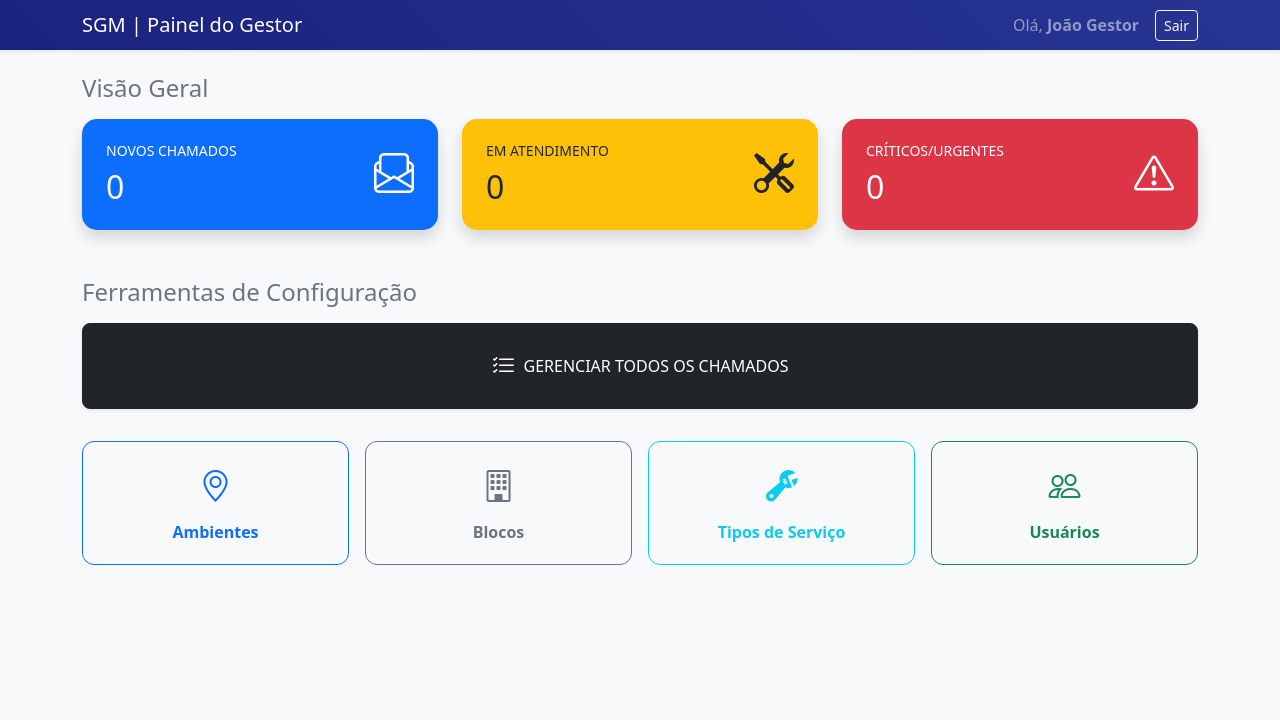
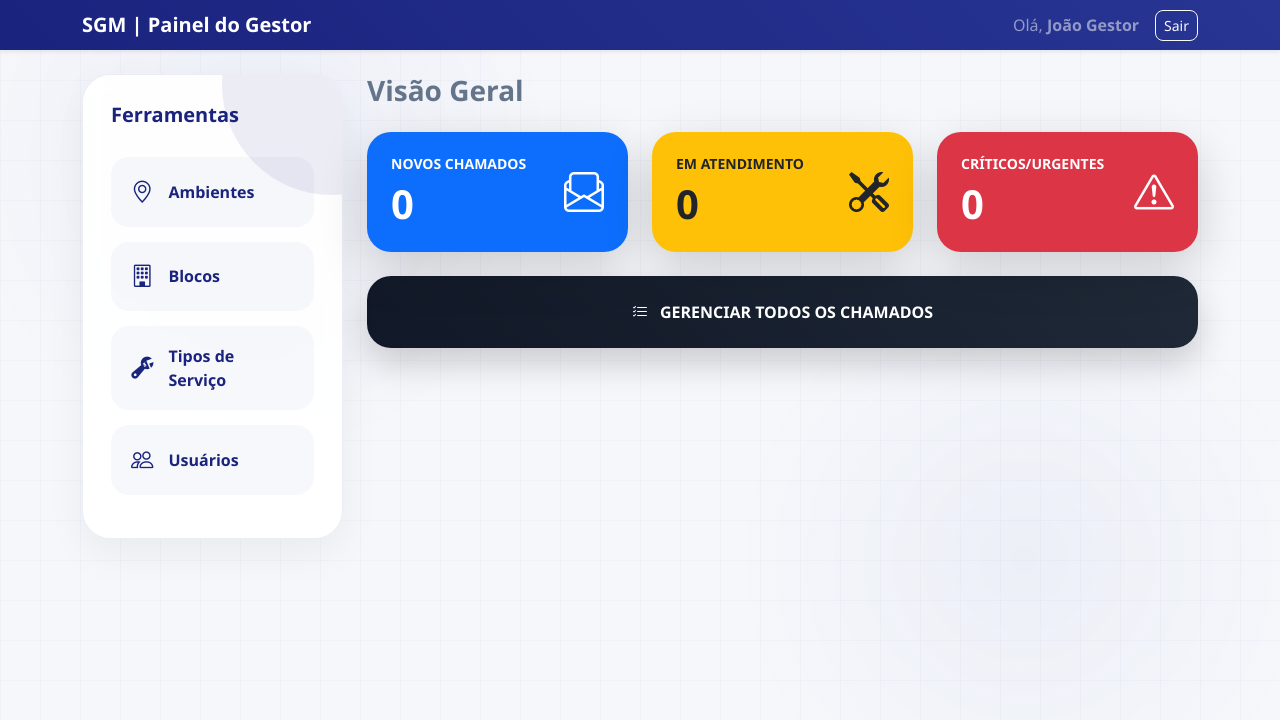
Before and after one commit to Breno-GitH/Projeto-sgm, a PHP site: page /gestor_dashboard.php in a window 1280 px wide. Shown: the top 720 px of the page. Run offline with PHP 8.4, Linux system fonts and the light colour scheme.

Commit message:
atualizações

```diff
--- a/gestor_dashboard.php
+++ b/gestor_dashboard.php
@@ -1,126 +1,456 @@
 <!DOCTYPE html>
 <html lang="pt-br">
+
 <head>
     <meta charset="UTF-8">
     <meta name="viewport" content="width=device-width, initial-scale=1.0">
     <title>SGM - Dashboard Gestor</title>
-    <link rel="stylesheet" href="https://cdn.jsdelivr.net/npm/bootstrap@5.3.3/dist/css/bootstrap.min.css">
-    <link rel="stylesheet" href="https://cdn.jsdelivr.net/npm/bootstrap-icons@1.11.3/font/bootstrap-icons.min.css">
+
+    <link rel="stylesheet"
+        href="https://cdn.jsdelivr.net/npm/bootstrap@5.3.3/dist/css/bootstrap.min.css">
+
+    <link rel="stylesheet"
+        href="https://cdn.jsdelivr.net/npm/bootstrap-icons@1.11.3/font/bootstrap-icons.min.css">
+
     <style>
-        .card-stat {
+
+        body{
+            background: #f5f7fb;
+            overflow-x: hidden;
+            position: relative;
+            font-family: "Segoe UI", sans-serif;
+        }
+
+        body::before{
+
+            content: "";
+
+            position: fixed;
+
+            inset: 0;
+
+            background:
+
+            radial-gradient(
+                circle at 20% 20%,
+                rgba(26,35,126,0.04) 0%,
+                transparent 25%
+            ),
+
+            radial-gradient(
+                circle at 80% 70%,
+                rgba(40,53,147,0.04) 0%,
+                transparent 25%
+            ),
+
+            linear-gradient(
+                rgba(26,35,126,0.025) 1px,
+                transparent 1px
+            ),
+
+            linear-gradient(
+                90deg,
+                rgba(26,35,126,0.025) 1px,
+                transparent 1px
+            );
+
+            background-size:
+                auto,
+                auto,
+                40px 40px,
+                40px 40px;
+
+            z-index: -1;
+        }
+
+        .navbar-custom{
+            background: linear-gradient(45deg, #1a237e, #283593);
+        }
+
+        .card-stat{
             border: none;
-            border-radius: 15px;
-            transition: transform 0.2s;
+            border-radius: 24px;
+            transition: 0.3s;
+            overflow: hidden;
         }
-        .card-stat:hover {
-            transform: translateY(-5px);
+
+        .card-stat:hover{
+            transform: translateY(-6px);
         }
-        .btn-config {
-            padding: 20px;
-            font-weight: bold;
+
+        .tech-sidebar{
+
+            background: rgba(255,255,255,0.92);
+
+            backdrop-filter: blur(10px);
+
+            border-radius: 28px;
+
+            padding: 28px;
+
+            height: 100%;
+
+            position: relative;
+
+            overflow: hidden;
+
+            border: 1px solid rgba(26,35,126,0.08);
+
+            box-shadow: 0 15px 40px rgba(0,0,0,0.05);
+
+        }
+
+        .sidebar-glow{
+
+            position: absolute;
+
+            width: 220px;
+            height: 220px;
+
+            border-radius: 50%;
+
+            background: rgba(26,35,126,0.08);
+
+            top: -100px;
+            right: -100px;
+
+        }
+
+        .sidebar-title{
+
+            font-weight: 800;
+
+            color: #1a237e;
+
+            margin-bottom: 30px;
+
+            position: relative;
+
+            z-index: 2;
+
+        }
+
+        .side-item{
+
             display: flex;
-            flex-direction: column;
+
             align-items: center;
-            gap: 10px;
-            border-radius: 12px;
-            transition: all 0.3s;
+
+            gap: 15px;
+
+            padding: 18px 20px;
+
+            border-radius: 18px;
+
+            text-decoration: none;
+
+            color: #1a237e;
+
+            margin-bottom: 15px;
+
+            transition: 0.3s;
+
+            position: relative;
+
+            z-index: 2;
+
+            background: rgba(26,35,126,0.03);
+
         }
-        .btn-config:hover {
-            filter: brightness(1.1);
-            box-shadow: 0 4px 12px rgba(0,0,0,0.1);
+
+        .side-item:hover{
+
+            transform: translateX(6px);
+
+            background: rgba(26,35,126,0.08);
+
+            color: #1a237e;
+
         }
-        a { text-decoration: none; }
+
+        .side-item i{
+
+            font-size: 1.4rem;
+
+        }
+
+        .side-item span{
+
+            font-weight: 600;
+
+        }
+
+        .dashboard-btn{
+
+            width: 100%;
+
+            border: none;
+
+            border-radius: 24px;
+
+            padding: 24px;
+
+            font-weight: 700;
+
+            font-size: 1rem;
+
+            color: white;
+
+            background: linear-gradient(
+                45deg,
+                #111827,
+                #1f2937
+            );
+
+            display: flex;
+
+            justify-content: center;
+
+            align-items: center;
+
+            gap: 12px;
+
+            text-decoration: none;
+
+            transition: 0.3s;
+
+            box-shadow: 0 15px 35px rgba(0,0,0,0.18);
+
+        }
+
+        .dashboard-btn:hover{
+
+            transform: translateY(-4px);
+
+            color: white;
+
+        }
+
+        .section-title{
+            color: #64748b;
+            font-weight: 700;
+        }
+
+        @media(max-width: 991px){
+
+            .tech-sidebar{
+                margin-bottom: 25px;
+            }
+
+        }
+
     </style>
 </head>
-<body class="bg-light">
+
+<body>
 
     <header>
-        <nav class="navbar navbar-expand-lg navbar-dark mb-4 shadow-sm" style="background: linear-gradient(45deg, #1a237e, #283593);">
+
+        <nav class="navbar navbar-expand-lg navbar-dark navbar-custom shadow-sm">
+
             <div class="container">
-                <span class="navbar-brand mb-0 h1">SGM | Painel do Gestor</span>
+
+                <span class="navbar-brand mb-0 h1 fw-bold">
+                    SGM | Painel do Gestor
+                </span>
+
                 <div class="d-flex align-items-center gap-3">
-                    <span class="text-white-50">Olá, <strong><?php echo $_SESSION['user_nome'] ?? 'João Gestor'; ?></strong></span>
-                    <a href="api/logout.php" class="btn btn-outline-light btn-sm">Sair</a>
+
+                    <span class="text-white-50">
+                        Olá,
+                        <strong>
+                            <?php echo $_SESSION['user_nome'] ?? 'João Gestor'; ?>
+                        </strong>
+                    </span>
+
+                    <a href="api/logout.php"
+                    class="btn btn-outline-light btn-sm rounded-3">
+                        Sair
+                    </a>
+
                 </div>
+
             </div>
+
         </nav>
+
     </header>
 
-    <main class="container">
-        <h4 class="mb-3 text-secondary">Visão Geral</h4>
-        <div class="row g-4 mb-5">
-            <div class="col-md-4">
-                <div class="card card-stat bg-primary text-white shadow">
-                    <div class="card-body p-4">
-                        <div class="d-flex justify-content-between">
-                            <div>
-                                <h6 class="text-uppercase small">Novos Chamados</h6>
-                                <h2 class="mb-0">0</h2>
+    <main class="container py-4">
+
+        <div class="row g-4 align-items-stretch">
+
+            <!-- SIDEBAR -->
+
+            <div class="col-lg-3">
+
+                <div class="tech-sidebar">
+
+                    <div class="sidebar-glow"></div>
+
+                    <h5 class="sidebar-title">
+                        Ferramentas
+                    </h5>
+
+                    <a href="config_ambientes.php" class="side-item">
+
+                        <i class="bi bi-geo-alt"></i>
+
+                        <span>Ambientes</span>
+
+                    </a>
+
+                    <a href="config_blocos.php" class="side-item">
+
+                        <i class="bi bi-building"></i>
+
+                        <span>Blocos</span>
+
+                    </a>
+
+                    <a href="config_tipos_servico.php" class="side-item">
+
+                        <i class="bi bi-wrench-adjustable"></i>
+
+                        <span>Tipos de Serviço</span>
+
+                    </a>
+
+                    <a href="config_usuarios.php" class="side-item">
+
+                        <i class="bi bi-people"></i>
+
+                        <span>Usuários</span>
+
+                    </a>
+
+                </div>
+
+            </div>
+
+
+            <!-- DASHBOARD -->
+
+            <div class="col-lg-9">
+
+                <h3 class="section-title mb-4">
+                    Visão Geral
+                </h3>
+
+                <div class="row g-4 mb-4">
+
+                    <div class="col-md-4">
+
+                        <div class="card card-stat bg-primary text-white shadow-lg">
+
+                            <div class="card-body p-4">
+
+                                <div class="d-flex justify-content-between align-items-center">
+
+                                    <div>
+
+                                        <h6 class="text-uppercase small fw-bold">
+                                            Novos Chamados
+                                        </h6>
+
+                                        <h1 class="fw-bold mb-0">
+                                            0
+                                        </h1>
+
+                                    </div>
+
+                                    <i class="bi bi-envelope-paper fs-1"></i>
+
+                                </div>
+
                             </div>
-                            <i class="bi bi-envelope-paper fs-1"></i>
+
                         </div>
+
                     </div>
+
+
+                    <div class="col-md-4">
+
+                        <div class="card card-stat bg-warning text-dark shadow-lg">
+
+                            <div class="card-body p-4">
+
+                                <div class="d-flex justify-content-between align-items-center">
+
+                                    <div>
+
+                                        <h6 class="text-uppercase small fw-bold">
+                                            Em Atendimento
+                                        </h6>
+
+                                        <h1 class="fw-bold mb-0">
+                                            0
+                                        </h1>
+
+                                    </div>
+
+                                    <i class="bi bi-tools fs-1"></i>
+
+                                </div>
+
+                            </div>
+
+                        </div>
+
+                    </div>
+
+
+                    <div class="col-md-4">
+
+                        <div class="card card-stat bg-danger text-white shadow-lg">
+
+                            <div class="card-body p-4">
+
+                                <div class="d-flex justify-content-between align-items-center">
+
+                                    <div>
+
+                                        <h6 class="text-uppercase small fw-bold">
+                                            Críticos/Urgentes
+                                        </h6>
+
+                                        <h1 class="fw-bold mb-0">
+                                            0
+                                        </h1>
+
+                                    </div>
+
+                                    <i class="bi bi-exclamation-triangle fs-1"></i>
+
+                                </div>
+
+                            </div>
+
+                        </div>
+
+                    </div>
+
                 </div>
+
+
+                <a href="gestor_chamados.php"
+                class="dashboard-btn">
+
+                    <i class="bi bi-list-check"></i>
+
+                    GERENCIAR TODOS OS CHAMADOS
+
+                </a>
+
             </div>
-            <div class="col-md-4">
-                <div class="card card-stat bg-warning text-dark shadow">
-                    <div class="card-body p-4">
-                        <div class="d-flex justify-content-between">
-                            <div>
-                                <h6 class="text-uppercase small">Em Atendimento</h6>
-                                <h2 class="mb-0">0</h2>
-                            </div>
-                            <i class="bi bi-tools fs-1"></i>
-                        </div>
-                    </div>
-                </div>
-            </div>
-            <div class="col-md-4">
-                <div class="card card-stat bg-danger text-white shadow">
-                    <div class="card-body p-4">
-                        <div class="d-flex justify-content-between">
-                            <div>
-                                <h6 class="text-uppercase small">Críticos/Urgentes</h6>
-                                <h2 class="mb-0">0</h2>
-                            </div>
-                            <i class="bi bi-exclamation-triangle fs-1"></i>
-                        </div>
-                    </div>
-                </div>
-            </div>
+
         </div>
 
-        <h4 class="mb-3 text-secondary">Ferramentas de Configuração</h4>
-        <div class="row g-3">
-            <div class="col-md-12">
-                <a href="gestor_chamados.php" class="btn btn-dark w-100 p-4 mb-3 rounded-3 d-flex align-items-center justify-content-center gap-2 shadow-sm">
-                    <i class="bi bi-list-check fs-4"></i> GERENCIAR TODOS OS CHAMADOS
-                </a>
-            </div>
-
-            <div class="col-6 col-md-3">
-                <a href="config_ambientes.php" class="btn btn-outline-primary btn-config w-100">
-                    <i class="bi bi-geo-alt fs-2"></i> Ambientes
-                </a>
-            </div>
-            <div class="col-6 col-md-3">
-                <a href="config_blocos.php" class="btn btn-outline-secondary btn-config w-100">
-                    <i class="bi bi-building fs-2"></i> Blocos
-                </a>
-            </div>
-            <div class="col-6 col-md-3">
-                <a href="config_tipos_servico.php" class="btn btn-outline-info btn-config w-100">
-                    <i class="bi bi-wrench-adjustable fs-2"></i> Tipos de Serviço
-                </a>
-            </div>
-            <div class="col-6 col-md-3">
-                <a href="config_usuarios.php" class="btn btn-outline-success btn-config w-100">
-                    <i class="bi bi-people fs-2"></i> Usuários
-                </a>
-            </div>
-        </div>
     </main>
 
     <script src="https://cdn.jsdelivr.net/npm/bootstrap@5.3.3/dist/js/bootstrap.bundle.min.js"></script>
+
 </body>
+
 </html>
```
Also changed, not shown: api/login.php (+0 -24 lines).
